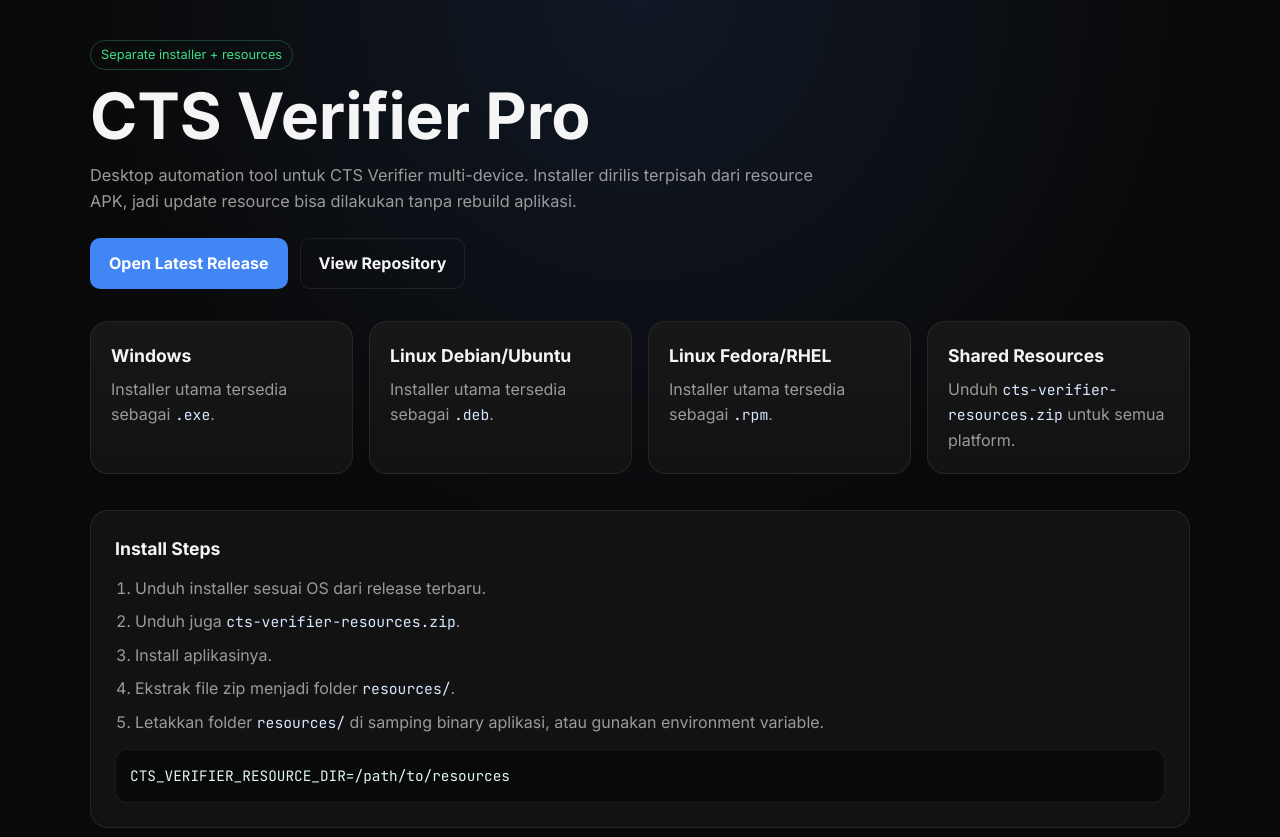
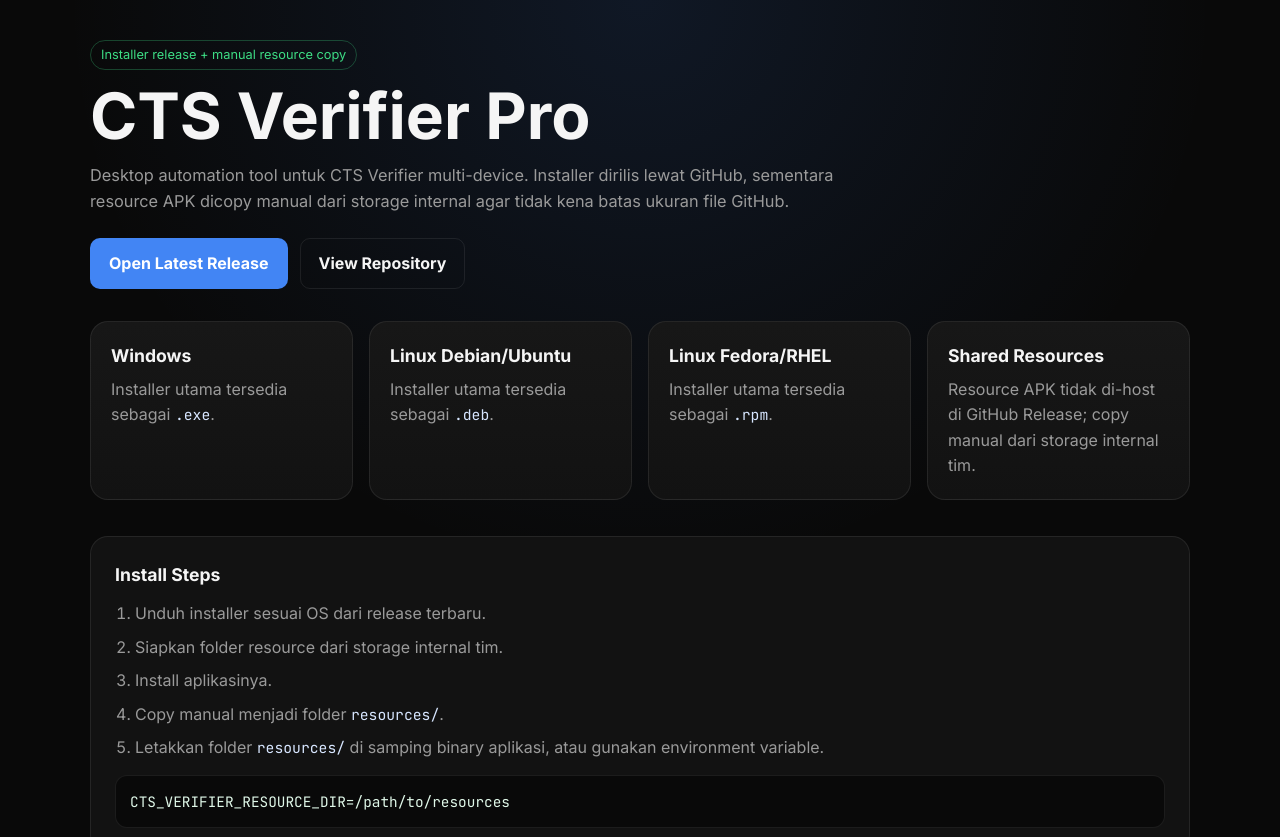
Before and after one commit to endrisusanto/cts-verifier-pro, a website: page docs/index.html in a window 1280 px wide. Shown: the top 837 px of the page. Drawn offline with Linux system fonts and the light colour scheme.

Commit message:
chore: stop tracking APK resources

```diff
--- a/docs/index.html
+++ b/docs/index.html
@@ -163,11 +163,11 @@
 <body>
   <div class="container">
     <section class="hero">
-      <span class="pill">Separate installer + resources</span>
+      <span class="pill">Installer release + manual resource copy</span>
       <h1>CTS Verifier Pro</h1>
       <p>
-        Desktop automation tool untuk CTS Verifier multi-device. Installer dirilis terpisah dari resource APK,
-        jadi update resource bisa dilakukan tanpa rebuild aplikasi.
+        Desktop automation tool untuk CTS Verifier multi-device. Installer dirilis lewat GitHub,
+        sementara resource APK dicopy manual dari storage internal agar tidak kena batas ukuran file GitHub.
       </p>
       <div class="hero-actions">
         <a class="btn btn-primary" href="https://github.com/endrisusanto/cts-verifier-pro/releases/latest">Open Latest Release</a>
@@ -190,7 +190,7 @@
       </article>
       <article class="card">
         <h2>Shared Resources</h2>
-        <p>Unduh <span class="mono">cts-verifier-resources.zip</span> untuk semua platform.</p>
+        <p>Resource APK tidak di-host di GitHub Release; copy manual dari storage internal tim.</p>
       </article>
     </section>
 
@@ -198,9 +198,9 @@
       <h3>Install Steps</h3>
       <ol>
         <li>Unduh installer sesuai OS dari release terbaru.</li>
-        <li>Unduh juga <span class="mono">cts-verifier-resources.zip</span>.</li>
+        <li>Siapkan folder resource dari storage internal tim.</li>
         <li>Install aplikasinya.</li>
-        <li>Ekstrak file zip menjadi folder <span class="mono">resources/</span>.</li>
+        <li>Copy manual menjadi folder <span class="mono">resources/</span>.</li>
         <li>Letakkan folder <span class="mono">resources/</span> di samping binary aplikasi, atau gunakan environment variable.</li>
       </ol>
       <pre>CTS_VERIFIER_RESOURCE_DIR=/path/to/resources</pre>
@@ -228,7 +228,7 @@ git tag -a v1.4.0 -m "Release v1.4.0"
 git push origin v1.4.0</pre>
       <ul>
         <li>Workflow build asset <span class="mono">deb</span>, <span class="mono">rpm</span>, dan <span class="mono">exe</span>.</li>
-        <li>Workflow juga membuat <span class="mono">cts-verifier-resources.zip</span>.</li>
+        <li>Workflow hanya build installer; resource dikelola terpisah di luar GitHub.</li>
         <li>Hasilnya dikirim ke draft GitHub Release untuk direview sebelum publish.</li>
       </ul>
     </section>
```
Also changed, not shown: .github/workflows/release.yml, README.md, 2 other files.
